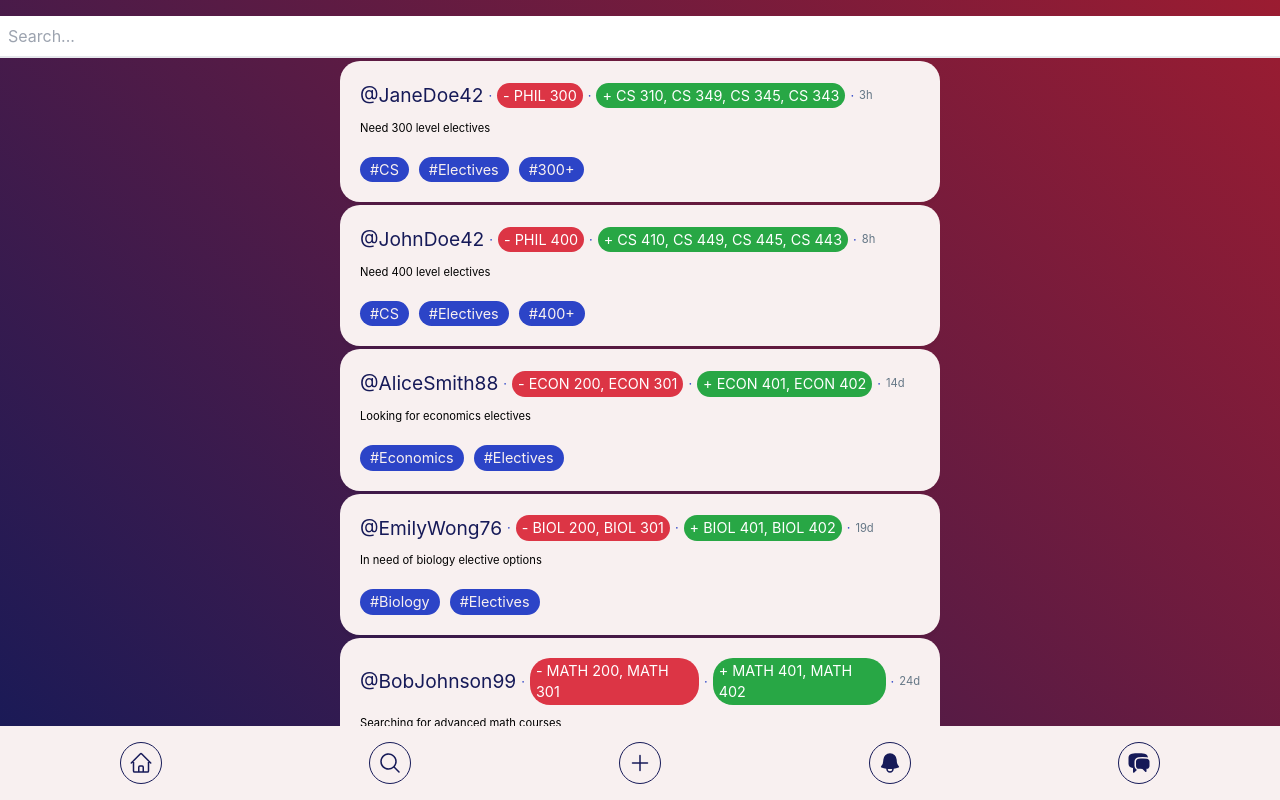
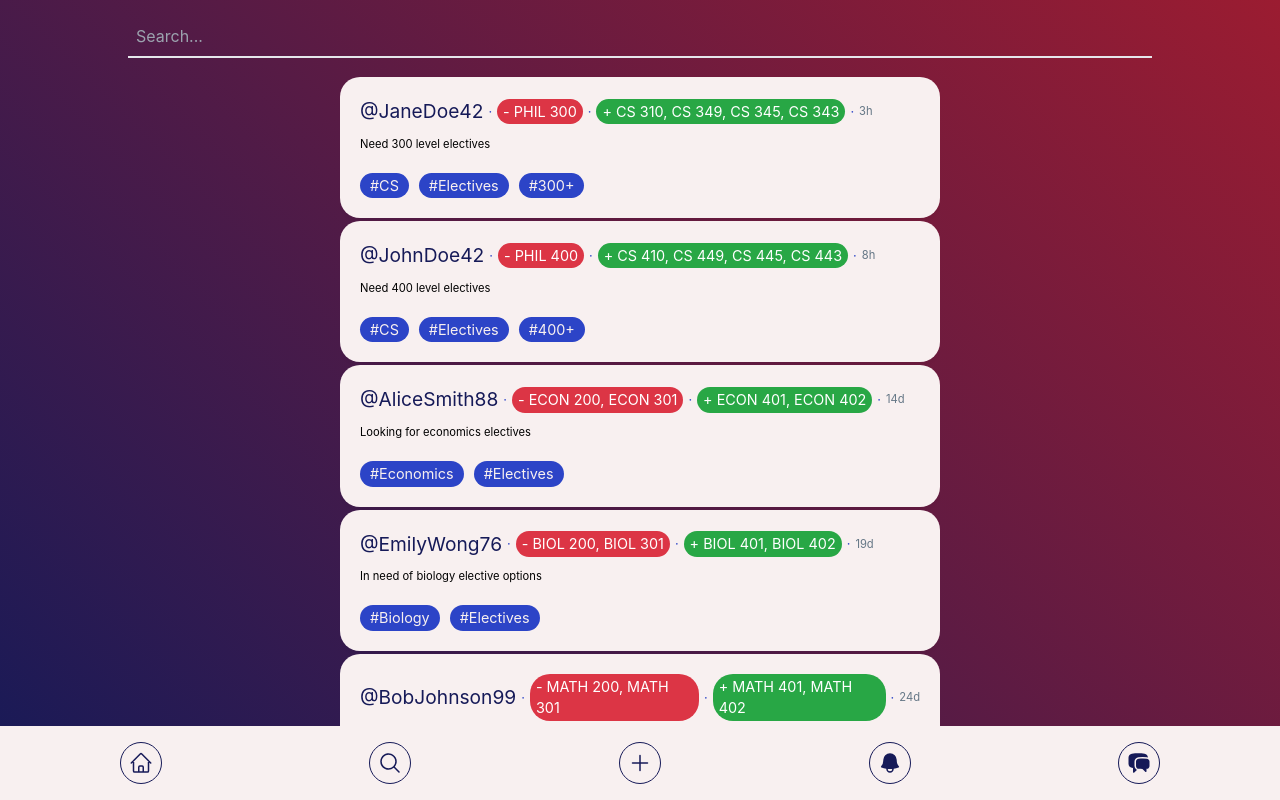
Before and after one commit to j-ackie/brutus, a React (Create React App) app in the folder frontend/: page /search in a window 1280 px wide. Built offline with nearby package versions, Linux system fonts and the light colour scheme.

Commit message:
lkajsdfh

```diff
--- a/frontend/src/components/Trending/Trending.tsx
+++ b/frontend/src/components/Trending/Trending.tsx
@@ -63,7 +63,7 @@ function Trending() {
         backgroundColor: 'rgba(0, 255, 0, 0.5)',
       },
       {
-        label: 'Dropped',
+        label: 'Offered',
         data: queryData.map((element) => -1 * element.gives),
         backgroundColor: 'rgba(255, 0, 0, 0.5)',
       }
--- a/frontend/src/global/Input.tsx
+++ b/frontend/src/global/Input.tsx
@@ -17,7 +17,7 @@ function Input({type, value, name, placeholder, className, ...props} : InputProp
       name={name}
       placeholder={placeholder}
       {...props}
-      className={className + " p-2 outline-none border-b-2 focus:border-b-accent text-text"}
+      className={className + " p-2 outline-none border-b-2 focus:border-b-accent text-text bg-transparent"}
     />
   )
 }
--- a/frontend/src/pages/home/homeQueries.ts
+++ b/frontend/src/pages/home/homeQueries.ts
@@ -73,31 +73,31 @@ function trendingQuery() {
       id: 0,
       name: "CS217",
       wants: 45,
-      gives: 30
+      gives: 45
     },
     {
       id: 0,
       name: "CS214",
       wants: 35,
-      gives: 30
+      gives: 20
     },
     {
       id: 0,
       name: "CS213",
       wants: 40,
-      gives: 30
+      gives: 10
     },
     {
       id: 0,
       name: "CS212",
       wants: 23,
-      gives: 30
+      gives: 5
     },
     {
       id: 0,
       name: "CS211",
       wants: 4,
-      gives: 30
+      gives: 67
     }
   ]
 
--- a/frontend/src/pages/search/Search.tsx
+++ b/frontend/src/pages/search/Search.tsx
@@ -6,7 +6,8 @@ function Search() {
   const [search, setSearch] = useState("");
 
   return (
-    <div className="flex flex-col items-center justify-start h-screen pt-4" style = {
+    <div className="flex flex-col items-center justify-start h-screen pt-4"
+    style = {
       {
         background: `linear-gradient(45deg, ${COLORS.primary}, ${COLORS.accent2})`
       }
@@ -16,7 +17,7 @@ function Search() {
         value={search}
         name="search"
         placeholder="Search..."
-        className="w-full"
+        className="mb-4 w-4/5"
         onChange={(e: React.ChangeEvent<HTMLInputElement>) => setSearch(e.target.value)}
       />
       <Feed searchTerm={search} />
```
